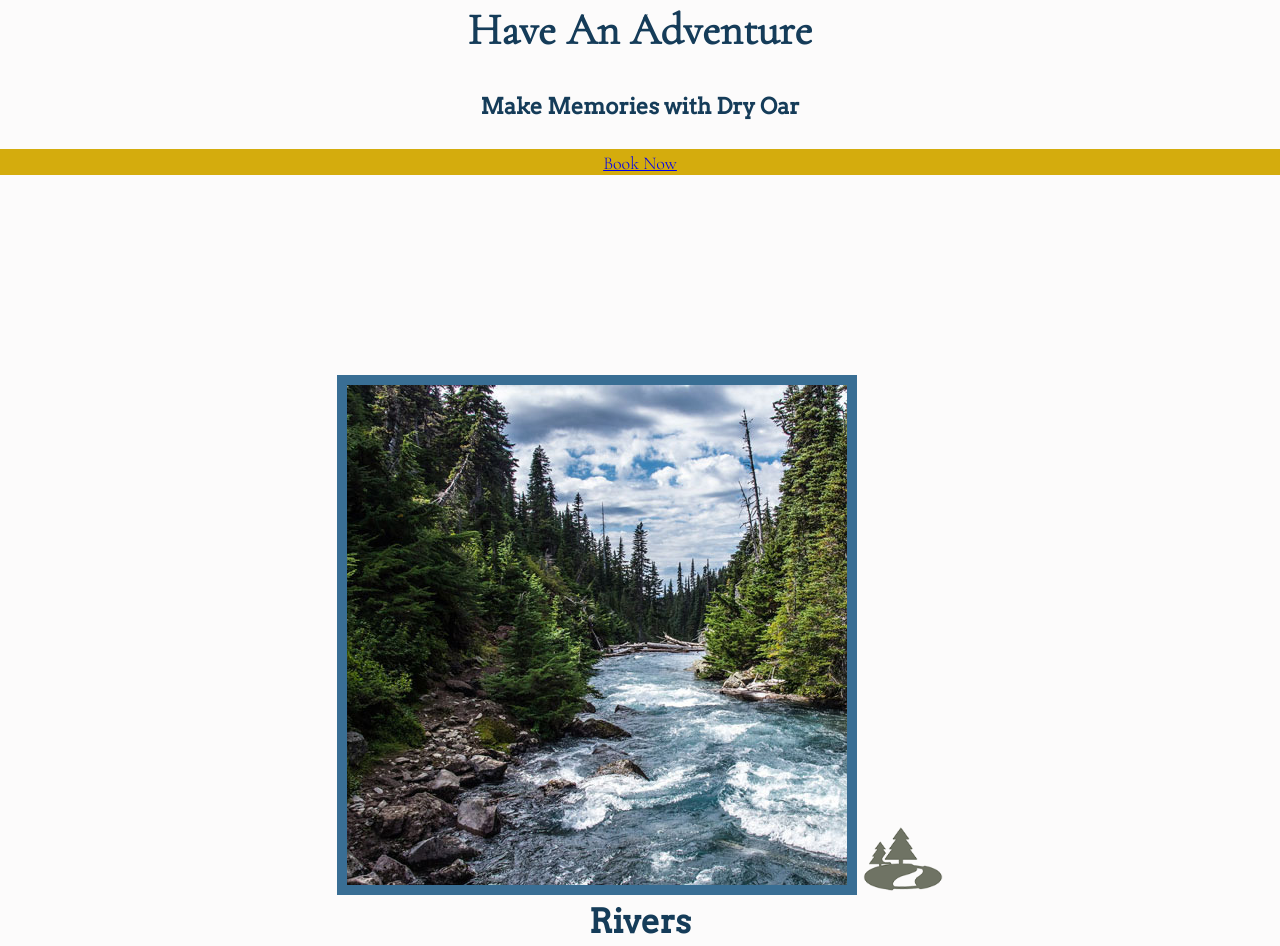
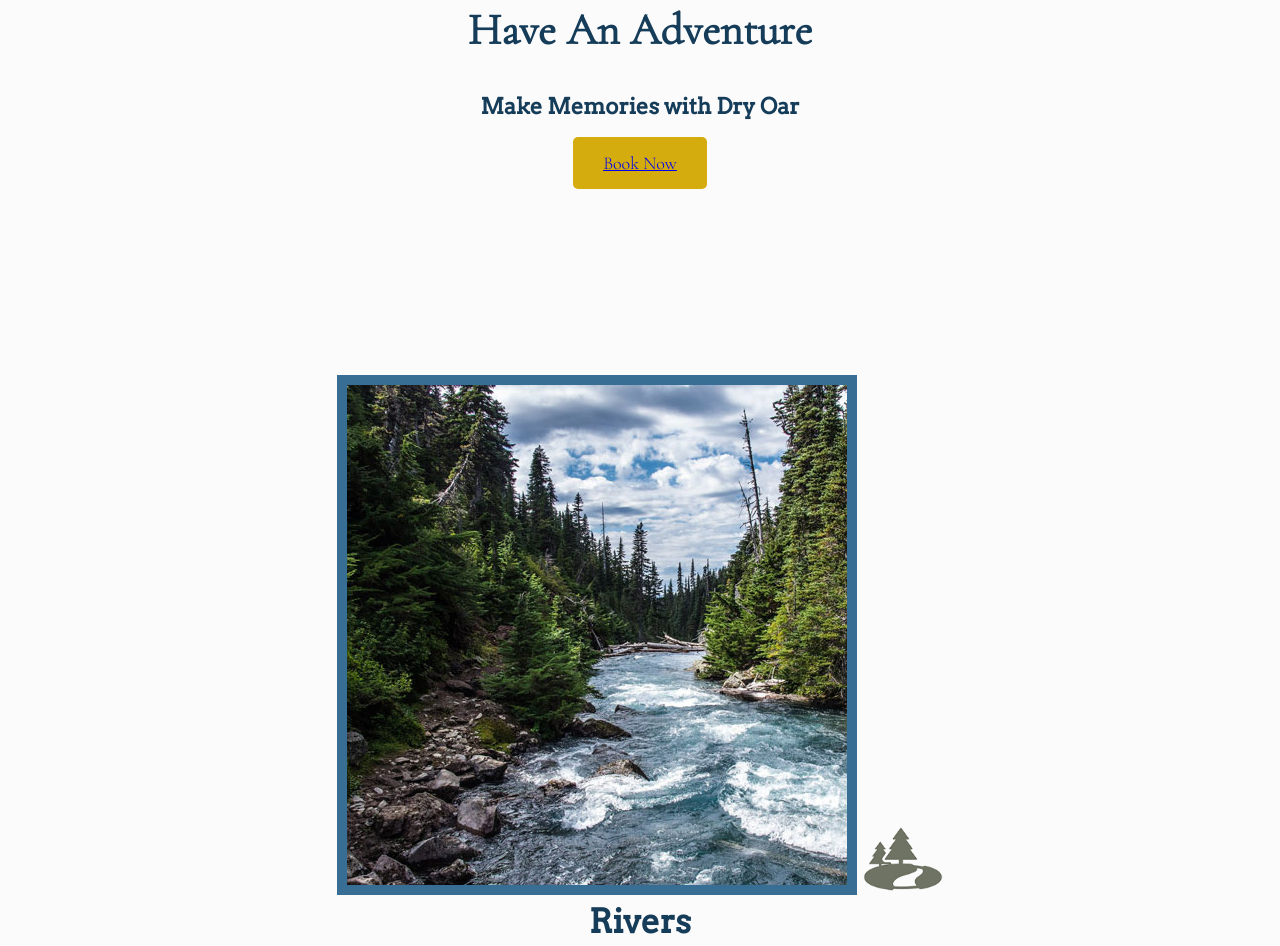
Before and after one commit to Kmwagner37/wdd130, a plain HTML site: page wwr/index.html in a window 1280 px wide. Shown: the part 978-1924 px from the top of the page. Drawn offline with nearby package versions, Linux system fonts and the light colour scheme.

Commit message:
yeloowbutton

```diff
--- a/wwr/styles/style.css
+++ b/wwr/styles/style.css
@@ -49,7 +49,6 @@ nav a:hover{
     color: #d9c2a3
 }
 .join{
-    background-color: #D4AC0D;
     color: #090808;
     text-decoration: none;
 }
@@ -105,6 +104,7 @@ footer h3 a:hover{
     padding: 15px 30px;
     margin-top: 50px;
     border-radius: 5px;
+    background-color: #D4AC0D;
 }
 .msg p {
     font-family: "Cormorant Garamond", Helvetica, sans-serif;
@@ -131,8 +131,3 @@ footer h3 a:hover{
 main section img{
     box-sizing: border-box;
 }
-.button-box{
-    background-color:#D4AC0D;
-
-
-}
```
